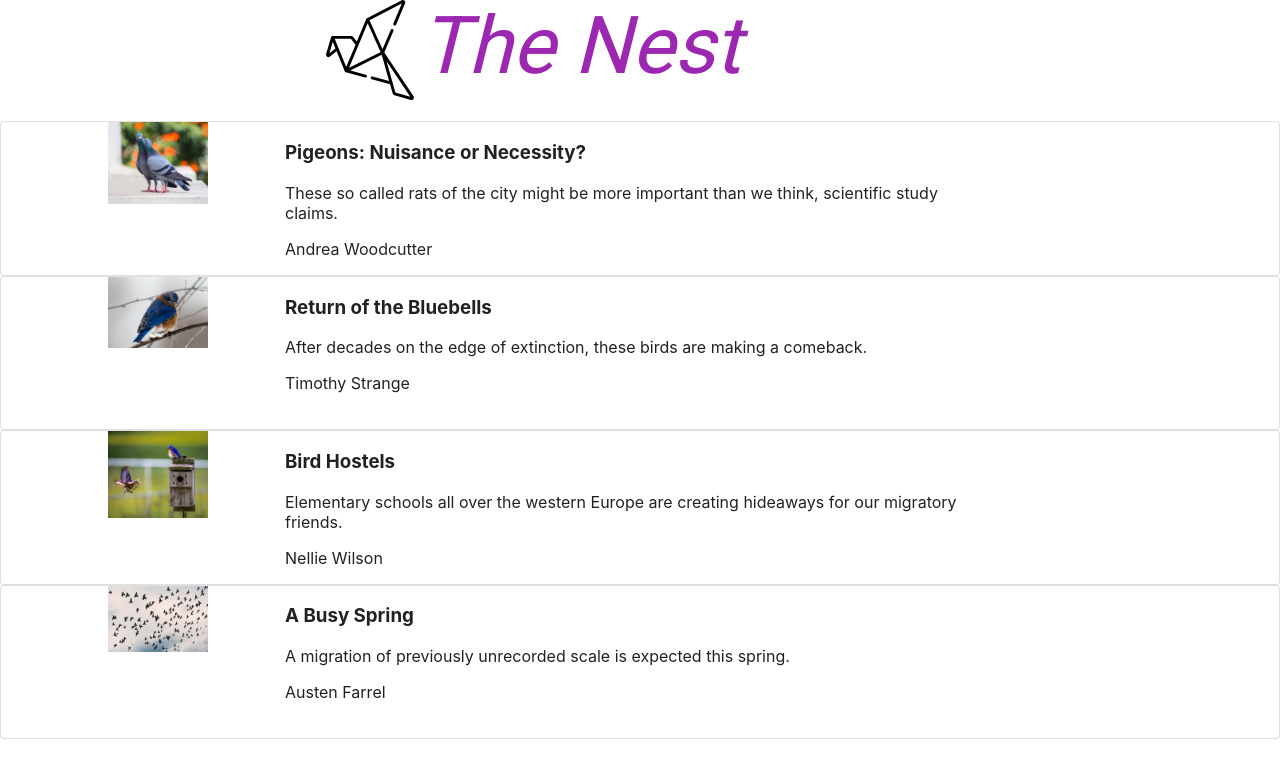
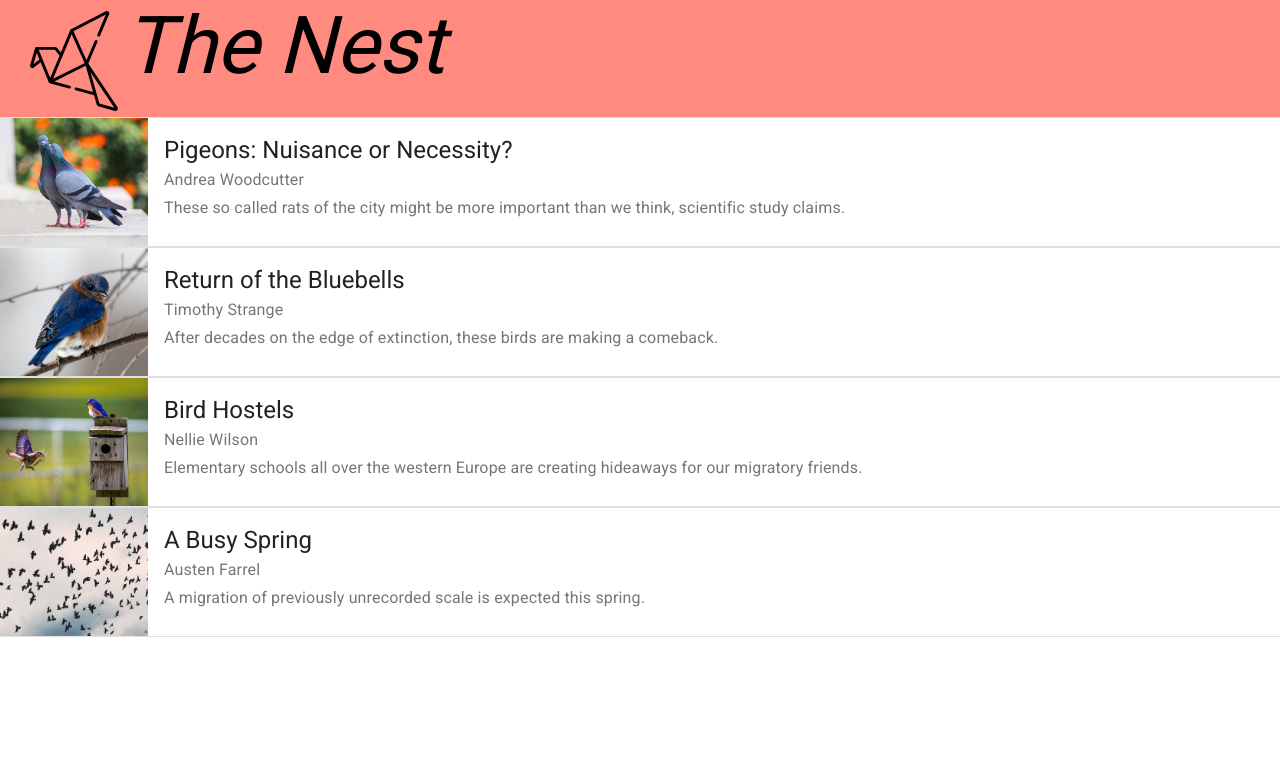
Before and after one commit to EmilyLow/the-nest-v1, a React (Create React App) app: page / in a window 1280 px wide. Shown: the top 778 px of the page. Built offline with nearby package versions, Linux system fonts and the light colour scheme.

Commit message:
Rough materialui done

```diff
--- a/src/App.css
+++ b/src/App.css
@@ -1,3 +1,3 @@
-img {
+/* img {
   width: 100px;
-}
+} */
--- a/src/App.js
+++ b/src/App.js
@@ -1,7 +1,8 @@
 import logo from './images/origami_bird_icon.svg';
 import './App.css';
-import sampleData from "./sampleData";
-import Stub from "./Stub";
+
+import Header from "./Header";
+import Content from "./Content";
 
 import {Typography, Paper, Grid} from '@material-ui/core'
 import {makeStyles} from '@material-ui/core/styles';
@@ -20,27 +21,17 @@ function App() {
   const classes = useStyles();
   return (
     <Grid container direction="column">
-      <Grid container item direction="row" >
-        <Grid item xs={3}/>
+
+        {/* <Grid item xs={3}/> */}
         <Grid item>
-          <img src={logo} className="App-logo" alt="logo" />
+          <Header/>
         </Grid>
 
-        <Grid item>
-          <Typography className = {classes.testStyle} variant="h3" align="center" color="primary" gutterBottom>The Nest</Typography>
-        </Grid>
-        <Grid item xs={3}/>
-      </Grid>
 
+     <Grid item container>
+       <Content/>
+     </Grid>
 
-
-
-
-
-      {/* {console.log(sampleData)} */}
-      {sampleData.map((datum) => {
-          return <Stub datum={datum}/>
-        })}
 
     </Grid>
   );
--- /dev/null
+++ b/src/Content.js
@@ -0,0 +1,25 @@
+import React from "react";
+
+import {Grid} from "@material-ui/core";
+import sampleData from "./sampleData";
+
+import Stub from "./Stub";
+
+
+const Content = () => {
+
+
+    return(
+    <Grid container spacing={1} direction="column">
+        {sampleData.map((datum) => {
+          return (
+            <Grid>
+              <Stub datum={datum}/>
+            </Grid>);
+        })}
+    </Grid>
+    );
+}
+
+
+export default Content;
--- a/src/Header.js
+++ b/src/Header.js
@@ -0,0 +1,29 @@
+import React from "react";
+import { AppBar, Toolbar, Typography } from "@material-ui/core";
+import { makeStyles } from "@material-ui/styles";
+
+import logo from './images/origami_bird_icon.svg';
+
+const useStyles = makeStyles(() => ({
+    typographyStyles: {
+        fontStyle: 'oblique',
+        fontSize: "80px"
+    }
+  }));
+
+  const Header = () => {
+    const classes = useStyles();
+    return (
+      <AppBar position="static">
+        <Toolbar>
+            <img style={{ height: "100px" }} src={logo} alt="logo" />
+          <Typography className={classes.typographyStyles} variant="h3" align="center"  gutterBottom>
+            The Nest
+          </Typography>
+
+        </Toolbar>
+      </AppBar>
+    );
+  };
+
+  export default Header;
--- a/src/Stub.js
+++ b/src/Stub.js
@@ -1,27 +1,88 @@
 
-import {Card, Grid} from '@material-ui/core'
+// import {Card, CardContent, CardHeader, Typography} from '@material-ui/core'
+
+// import CardMedia from "@material-ui/core/CardMedia";
+// import {makeStyles} from '@material-ui/core/styles';
+
+import React from 'react';
+import { makeStyles, useTheme } from '@material-ui/core/styles';
+import Card from '@material-ui/core/Card';
+import CardContent from '@material-ui/core/CardContent';
+import CardMedia from '@material-ui/core/CardMedia';
+import Typography from '@material-ui/core/Typography';
+
+import theme from "./theme";
+// const useStyles = makeStyles(() => ({
+//     root: {
+//        width: 300,
+//        margin: 'auto'
+
+//       },
+//     imgStyles: {
+
+//         height: '100%',
+//         width: 200
+//     }
+//   }));
+
+const useStyles = makeStyles((theme) => ({
+    cardRoot: {
+      display: 'flex',
+    },
+    details: {
+      display: 'flex',
+      flexDirection: 'column',
+    },
+    content: {
+      flex: '1 0 auto',
+    },
+    cover: {
+      width: 151,
+    },
+
+
+  }));
+
 function Stub(props) {
 
+    const classes = useStyles();
+
+    return (
+        // <Card variant="outlined" classname={classes.root}>
+        //     <CardMedia className={classes.imgStyles} image={props.datum.imgSrc} title="bird" />
+        //     {/* <CardMedia style = {{ height: 0, paddingTop: '10%'}} image={props.datum.imgSrc} title="bird" /> */}
+        //     <CardHeader title={props.datum.title}  />
+        //     <CardContent>
+        //         <Typography variant="body2">{props.datum.blurb}</Typography>
+        //         <Typography variant="body2">{props.datum.author}</Typography>
+        //     </CardContent>
 
 
-    return (
-        <Card variant="outlined">
-            <Grid container direction="row">
-                <Grid item xs={1}/>
-                <Grid container xs={10}>
-                        <Grid item xs={2}>
-                            <img src={props.datum.imgSrc} alt="bird" />
-                        </Grid>
+        // </Card>
+        <Card variant="outlined" className={classes.cardRoot}>
 
-                    <Grid item  direction="column" xs={8}>
-                        <Grid item><h3>{props.datum.title}</h3></Grid>
-                        <Grid item><p>{props.datum.blurb}</p></Grid>
-                        <Grid item><p>{props.datum.author}</p></Grid>
-                    </Grid>
-               </Grid>
-               <Grid item xs={1}/>
-            </Grid>
-        </Card>
+        <CardMedia
+            className={classes.cover}
+            image={props.datum.imgSrc}
+
+        />
+
+      <div className={classes.details}>
+        <CardContent className={classes.content}>
+          <Typography component="h5" variant="h5">
+            {props.datum.title}
+          </Typography>
+          <Typography variant="subtitle1" color="textSecondary">
+            {props.datum.author}
+          </Typography>
+          <Typography variant="subtitle1" color="textSecondary">
+             {props.datum.blurb}
+          </Typography>
+        </CardContent>
+
+      </div>
+
+    </Card>
     )
 }
 
--- a/src/reportWebVitals.js
+++ b/src/reportWebVitals.js
@@ -1,3 +1,5 @@
+//What is this and where did it come from???
+
 const reportWebVitals = onPerfEntry => {
   if (onPerfEntry && onPerfEntry instanceof Function) {
     import('web-vitals').then(({ getCLS, getFID, getFCP, getLCP, getTTFB }) => {
--- a/src/theme.js
+++ b/src/theme.js
@@ -5,10 +5,16 @@ import green from '@material-ui/core/colors/green';
 const theme = createMuiTheme({
     palette: {
         primary: {
-      main: purple[500],
+          light: '#ffbcaf',
+          main: '#ff8a80',
+          dark: '#c85a54',
+          contrastText: '#000000',
         },
         secondary: {
-      main: green[500],
+          light: '#baffff',
+          main: '#84ffff',
+          dark: '#4bcbcc',
+          contrastText: '#000000',
         },
       },
 });
```
Also changed, not shown: 1 other file (tests, documents, lock files or other folders). Lines whose indentation alone changed are shown as unchanged.
